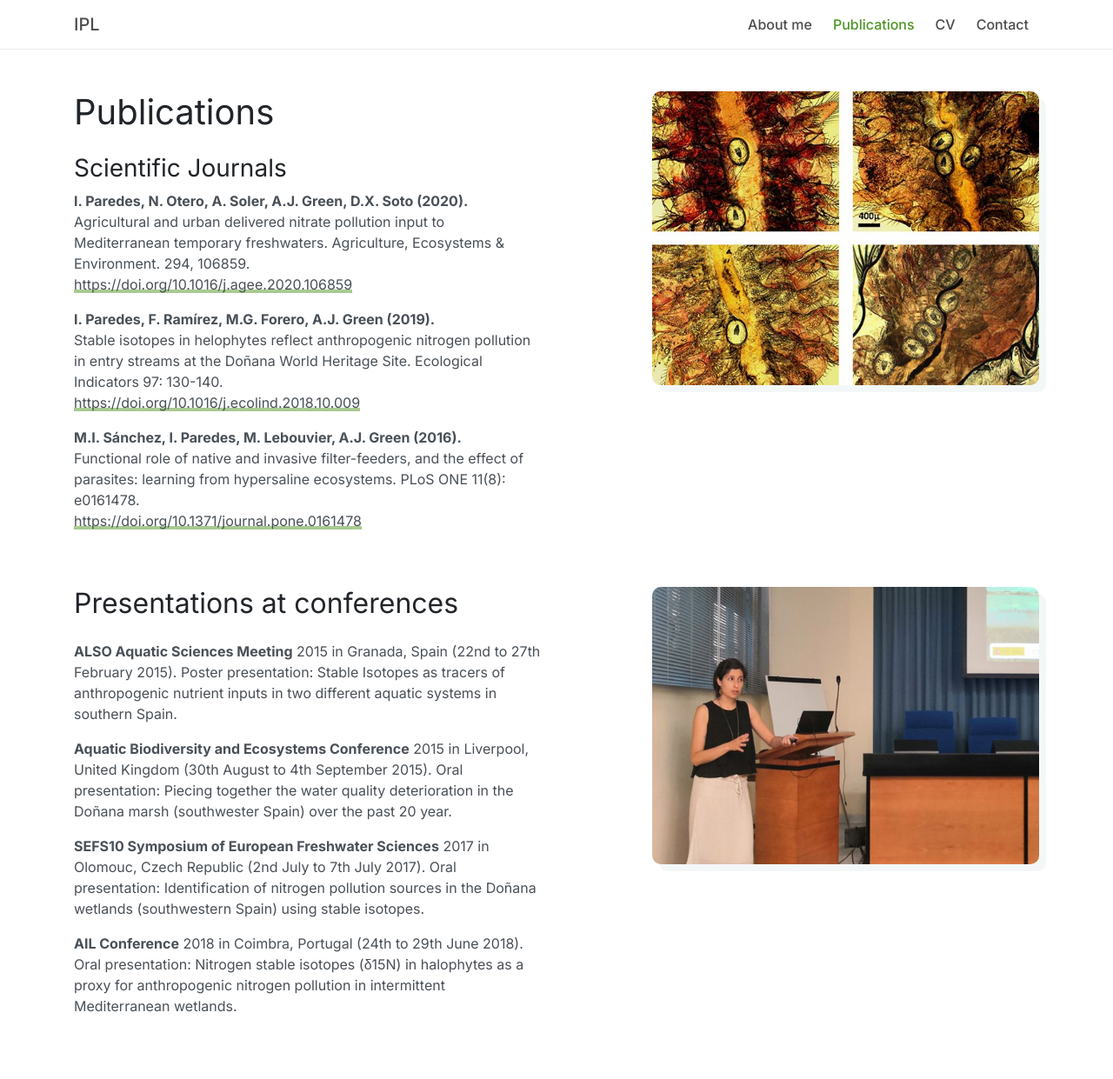
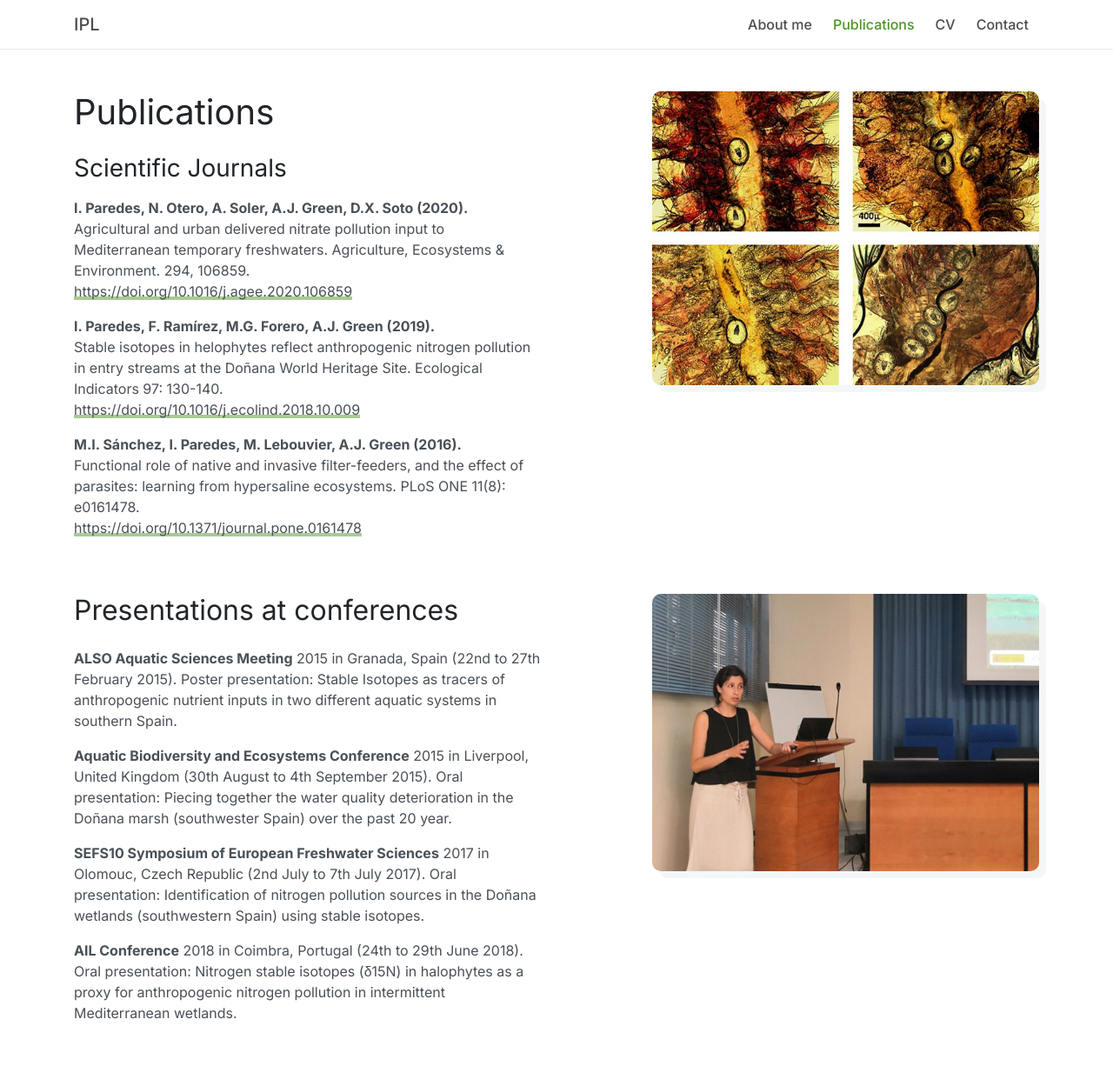
Before and after one commit to ireneparedes/ireneparedes.github.io, a Jekyll site: the page built from publications.html, in a window 1280 px wide. Shown: the whole page at 87% size. Built offline with Jekyll 4.4.1, drawn with Linux system fonts in a browser that asks for light colours.

Commit message:
Update publications.html

```diff
--- a/publications.html
+++ b/publications.html
@@ -9,7 +9,7 @@ title: Publications - Irene Paredes Losada
             <div class="row justify-content-lg-between">
                 <div class="col-lg-6">
                     <h1 class="mb-4">Publications</h1>
-                        <h3 class="mb-2">Scientific Journals</h3>
+                        <h3 class="mb-3">Scientific Journals</h3>
 
                          {% for publication in site.data.publications %}
                             <p><strong>{{ publication.authors }}</strong><br>{{ publication.description }}<br>
```
